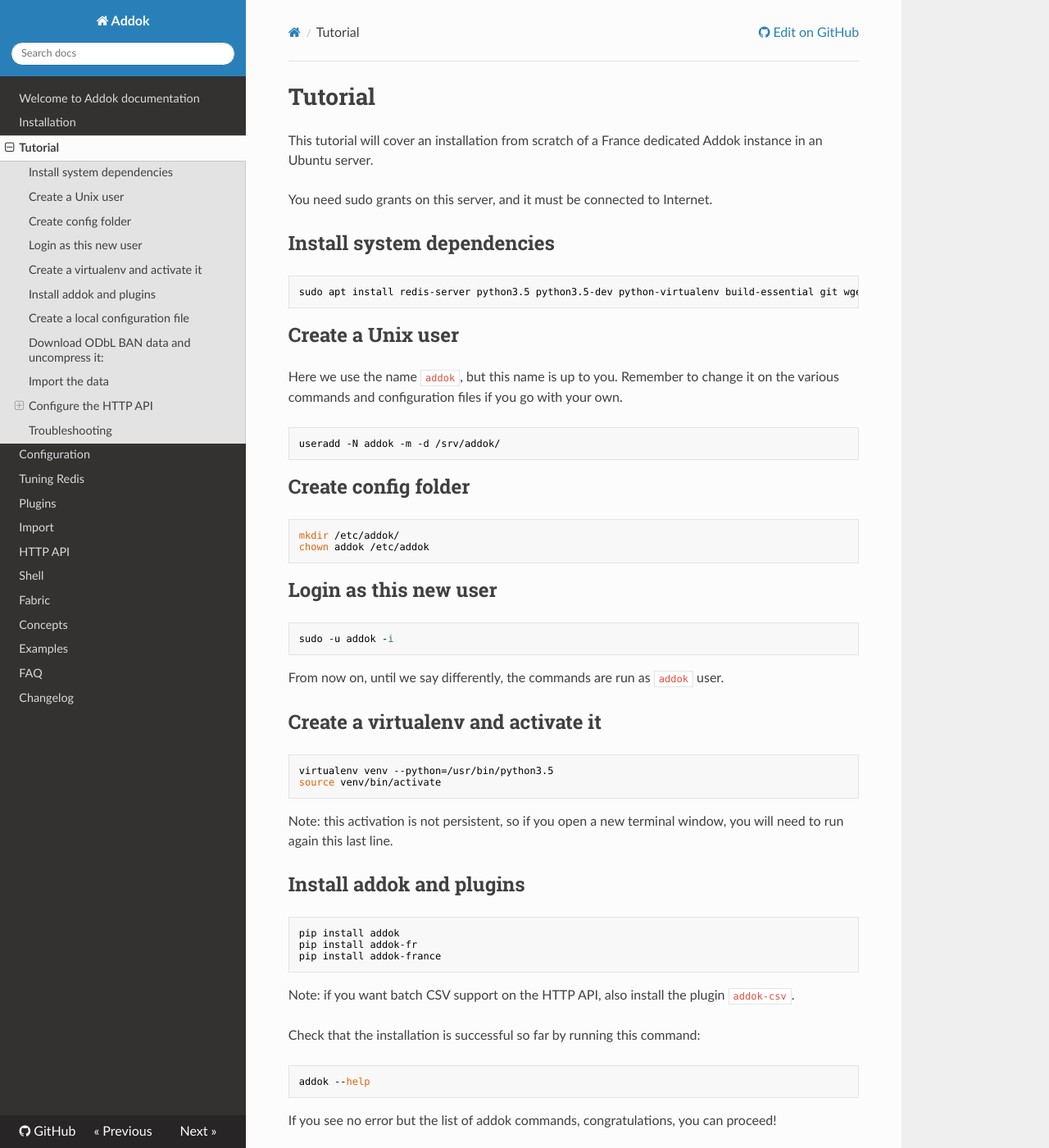
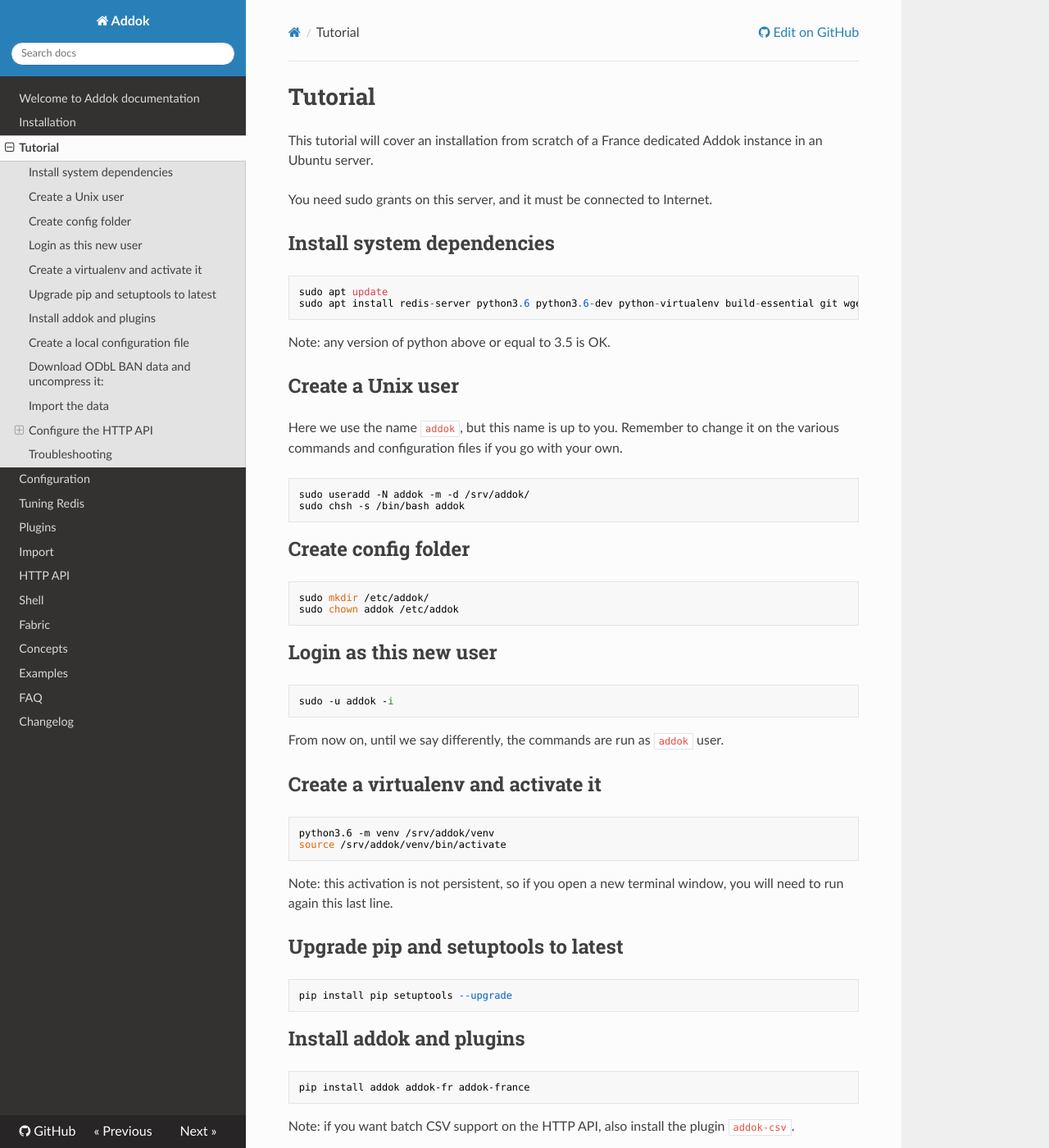
Before and after one commit to addok/addok, an MkDocs documentation site: the page built from docs/tutorial.md, in a window 1280 px wide and 1400 px high. Shown: the whole window at 82% size. Built offline with MkDocs 1.6.1, drawn with Linux system fonts in a browser that asks for light colours; nearby versions of some CDN libraries; old or Windows-style settings are respelled for this version of MkDocs; some of the changed text lies outside the part shown.

Commit message:
Proof read tutorial while rerunning it on Ubuntu 18.04
cf #557

```diff
--- a/docs/tutorial.md
+++ b/docs/tutorial.md
@@ -7,20 +7,23 @@
 
 ## Install system dependencies
 
-    sudo apt install redis-server python3.5 python3.5-dev python-virtualenv build-essential git wget nginx uwsgi uwsgi-plugin-python3 bzip2
+    sudo apt update
+    sudo apt install redis-server python3.6 python3.6-dev python-virtualenv build-essential git wget nginx uwsgi uwsgi-plugin-python3 bzip2
 
+Note: any version of python above or equal to 3.5 is OK.
 
 ## Create a Unix user
 
 Here we use the name `addok`, but this name is up to you. Remember to change it
 on the various commands and configuration files if you go with your own.
 
-    useradd -N addok -m -d /srv/addok/
+    sudo useradd -N addok -m -d /srv/addok/
+    sudo chsh -s /bin/bash addok
 
 ## Create config folder
 
-    mkdir /etc/addok/
-    chown addok /etc/addok
+    sudo mkdir /etc/addok/
+    sudo chown addok /etc/addok
 
 ## Login as this new user
 
@@ -31,17 +34,19 @@
 
 ## Create a virtualenv and activate it
 
-    virtualenv venv --python=/usr/bin/python3.5
-    source venv/bin/activate
+    python3.6 -m venv /srv/addok/venv
+    source /srv/addok/venv/bin/activate
 
 Note: this activation is not persistent, so if you open a new terminal window,
 you will need to run again this last line.
 
+## Upgrade pip and setuptools to latest
+
+    pip install pip setuptools --upgrade
+
 ## Install addok and plugins
 
-    pip install addok
-    pip install addok-fr
-    pip install addok-france
+    pip install addok addok-fr addok-france
 
 Note: if you want batch CSV support on the HTTP API, also install the plugin
 `addok-csv`.
```
Also changed, not shown: other parts of docs/tutorial.md (+1 -2 lines).
